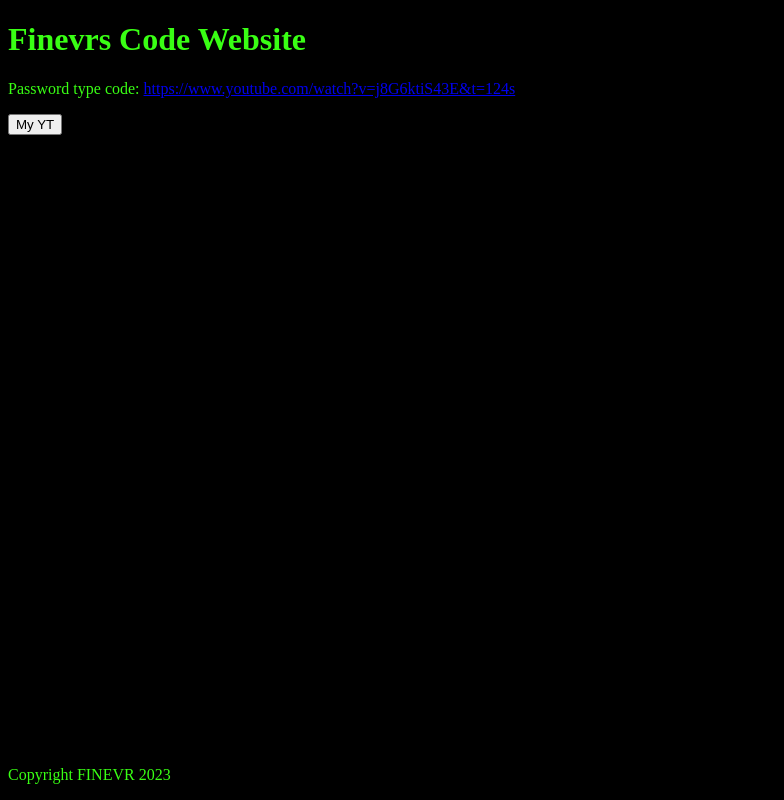
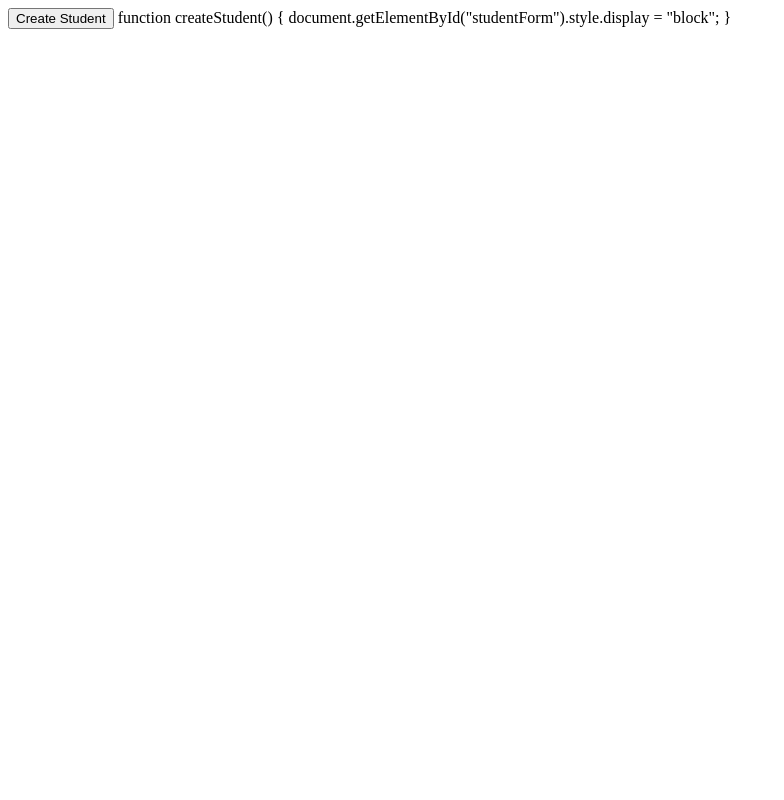
Before and after one commit to Finevr/Finevr-website, a plain HTML site: page index.html in a window 1280 px wide. Shown: the whole page, without its empty margins (0-784 px from the left). Drawn offline with Linux system fonts and the light colour scheme.

Commit message:
Update index.html

```diff
--- a/index.html
+++ b/index.html
@@ -1,18 +1,13 @@
-<!DOCTYPE html>
-<html>
-<head>
-	<title>Finevrs Code Website</title>
-	<style>
-		body {
-			background-color: black;
-			color: #39ff14;
-		}
-	</style>
-</head>
-<body>
-	<h1>Finevrs Code Website</h1>
-	<p>Password type code: <a href="https://www.youtube.com/watch?v=j8G6ktiS43E&t=124s" target="_blank">https://www.youtube.com/watch?v=j8G6ktiS43E&t=124s</a></p>
-	<button onclick="window.open('https://www.youtube.com/@Finevr101')">My YT</button>
-	<p style="position: fixed; bottom: 0;">Copyright FINEVR 2023</p>
-</body>
-</html>
+<button onclick="createStudent()">Create Student</button>
+<div id="studentForm" style="display:none;">
+  <form>
+    <label for="name">Name:</label>
+    <input type="text" id="name" name="name"><br><br>
+    <label for="grade">Grade:</label>
+    <input type="text" id="grade" name="grade"><br><br>
+    <input type="submit" value="Submit">
+  </form>
+</div>
+function createStudent() {
+  document.getElementById("studentForm").style.display = "block";
+}
```
